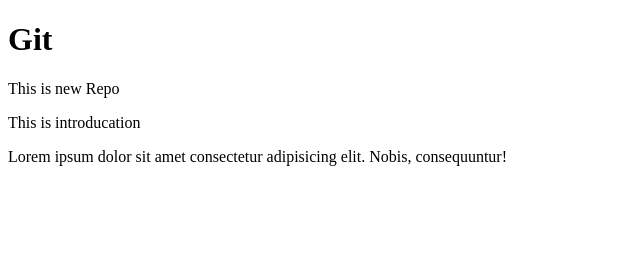
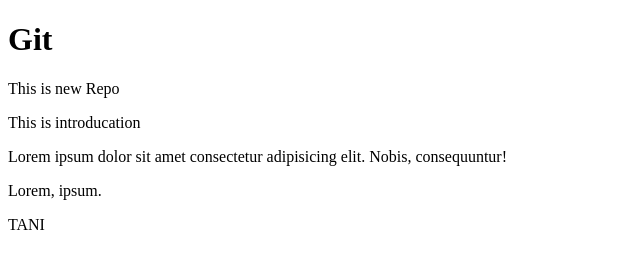
Before and after one commit to taniasharma04/Localrepo, a plain HTML site: page LocalRepo/index.html in a window 1280 px wide. Shown: the whole page, without its empty margins (0-640 px from the left). Drawn offline with Linux system fonts and the light colour scheme.

Commit message:
added one line

```diff
--- a/LocalRepo/index.html
+++ b/LocalRepo/index.html
@@ -10,5 +10,7 @@
     <p>This is new Repo</p>
     <p>This is introducation</p>
     <p>Lorem ipsum dolor sit amet consectetur adipisicing elit. Nobis, consequuntur!</p>
+    <p>Lorem, ipsum.</p>
+    <p>TANI</p>
 </body>
 </html>
```
